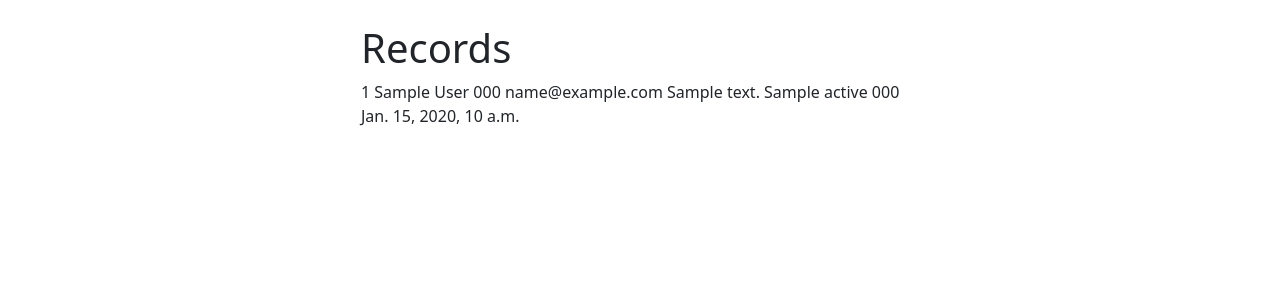
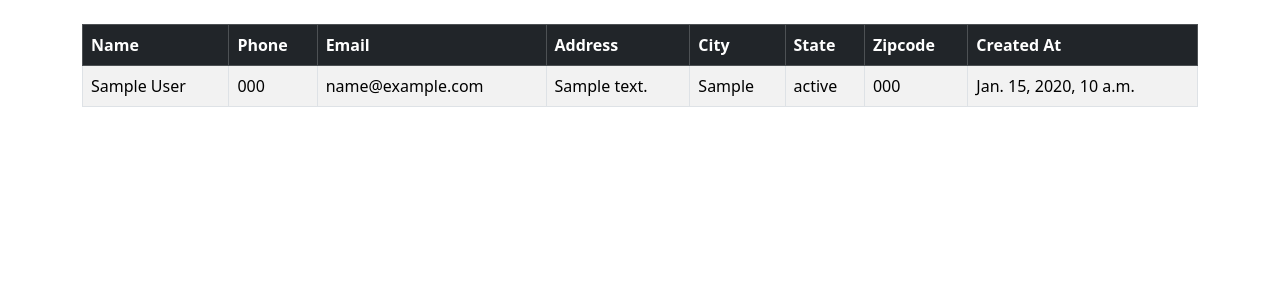
Before and after one commit to penscola/Customer-Relationship-Management, a Django app: page / in a window 1280 px wide. Shown: the part 56-356 px from the top of the page. Run offline with Django 4.2, Linux system fonts and the light colour scheme; a user stored in the database is signed in; tables that the repository leaves empty hold one stand-in row (values such as "Sample post").

Commit message:
Bostrapped my table :smile:

```diff
--- a/dcrm/website/templates/home.html
+++ b/dcrm/website/templates/home.html
@@ -2,23 +2,37 @@
 
 {% block content %}
 
- <div class="col-md-6 offset-md-3">
      {% if user.is_authenticated %}
-     <h1>Records</h1>
-	 {% if records %}
+	 <table class="table table-striped table-hover table-bordered">
+  <thead class="table-dark">
+    <tr>
+      <th scope="col">Name</th>
+      <th scope="col">Phone</th>
+      <th scope="col">Email</th>
+	    <th scope="col">Address</th>
+	    <th scope="col">City</th>
+	    <th scope="col">State</th>
+	    <th scope="col">Zipcode</th>
+	    <th scope="col">Created At</th>
+    </tr>
+  </thead>
+  <tbody>
+    {% if records %}
 	 {% for record in records %}
-	    {{ record.id }}
-	    {{ record.first_name }}
-	    {{ record.last_name }}
-	    {{ record.phone }}
-	    {{ record.email }}
-	    {{ record.address }}
-	    {{ record.city }}
-	    {{ record.state }}
-	    {{ record.zipcode }}
-	    {{ record.created_at }}
+    <tr>
+	    <td>{{ record.first_name }} {{ record.last_name }}</td>
+	    <td>{{ record.phone }}</td>
+	    <td>{{ record.email }}</td>
+	    <td>{{ record.address }}</td>
+	    <td>{{ record.city }}</td>
+	    <td>{{ record.state }}</td>
+	    <td>{{ record.zipcode }}</td>
+	    <td>{{ record.created_at }}</td>
+    </tr>
 	 {% endfor %}
 	 {% endif %}
+  </tbody>
+</table>
 
      {% else %}
   <h1>Login</h1>
@@ -37,7 +51,6 @@
   <button type="submit" class="btn btn-secondary">Login</button>
 	</form>
   </form>
- </div>
 {% endif %}
 
 {% endblock %}
```
